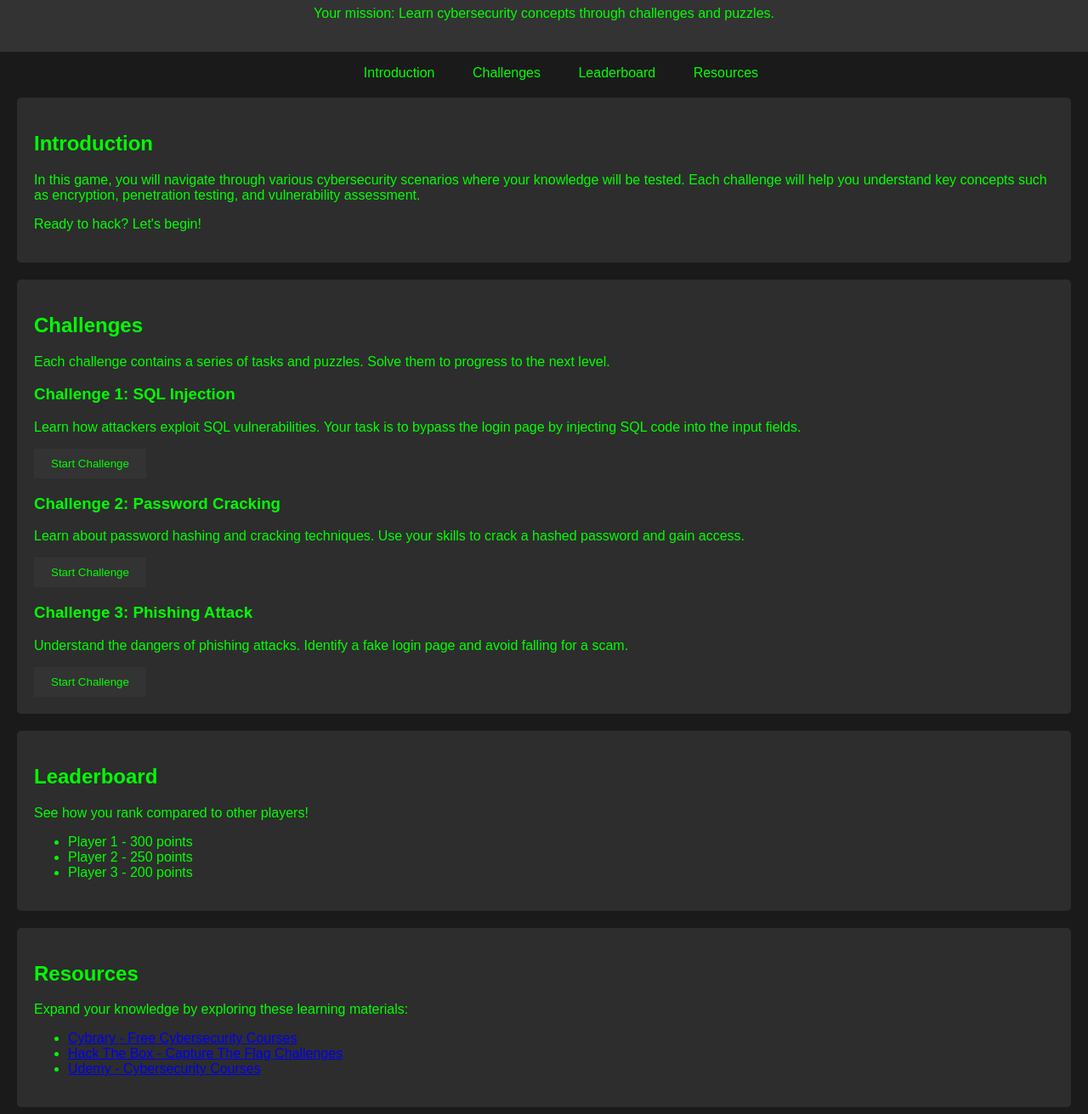
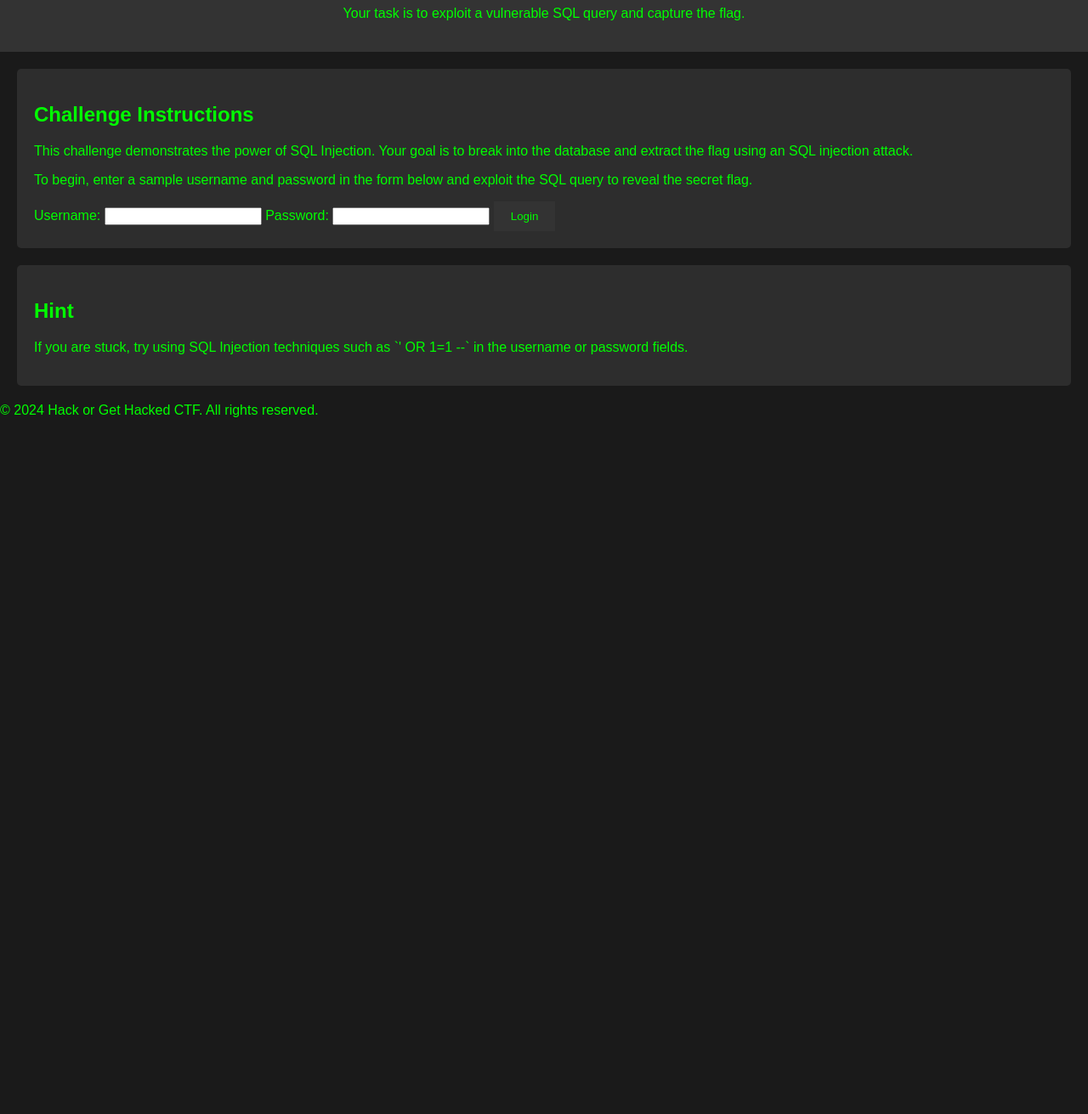
Before and after one commit to cypherdavy/Hack-or-Be-Hacked, a plain HTML site: page index.html in a window 1280 px wide. Shown: the part 93-1404 px from the top of the page at 85% size. After the commit the page ends 800 px from the top, so only its background shows below. Drawn offline with Linux system fonts and the light colour scheme.

Commit message:
Update index.html

```diff
--- a/index.html
+++ b/index.html
@@ -3,77 +3,37 @@
 <head>
     <meta charset="UTF-8">
     <meta name="viewport" content="width=device-width, initial-scale=1.0">
-    <meta http-equiv="X-UA-Compatible" content="ie=edge">
-    <title>Hack or Be Hacked - An Educational Hacking Game</title>
+    <title>Hack or Get Hacked - SQL Injection CTF</title>
     <link rel="stylesheet" href="styles.css">
-    <script src="game.js" defer></script>
 </head>
 <body>
     <header>
-        <h1>Welcome to Hack or Be Hacked</h1>
-        <p>Your mission: Learn cybersecurity concepts through challenges and puzzles.</p>
+        <h1>Welcome to the "Hack or Get Hacked" CTF!</h1>
+        <p>Your task is to exploit a vulnerable SQL query and capture the flag.</p>
     </header>
 
-    <nav>
-        <ul>
-            <li><a href="#intro">Introduction</a></li>
-            <li><a href="#challenges">Challenges</a></li>
-            <li><a href="#leaderboard">Leaderboard</a></li>
-            <li><a href="#resources">Resources</a></li>
-        </ul>
-    </nav>
+    <main>
+        <section>
+            <h2>Challenge Instructions</h2>
+            <p>This challenge demonstrates the power of SQL Injection. Your goal is to break into the database and extract the flag using an SQL injection attack.</p>
+            <p>To begin, enter a sample username and password in the form below and exploit the SQL query to reveal the secret flag.</p>
+            <form action="/submit" method="POST">
+                <label for="username">Username:</label>
+                <input type="text" id="username" name="username" required>
+                <label for="password">Password:</label>
+                <input type="password" id="password" name="password" required>
+                <button type="submit">Login</button>
+            </form>
+        </section>
 
-    <section id="intro">
-        <h2>Introduction</h2>
-        <p>In this game, you will navigate through various cybersecurity scenarios where your knowledge will be tested. Each challenge will help you understand key concepts such as encryption, penetration testing, and vulnerability assessment.</p>
-        <p>Ready to hack? Let's begin!</p>
-    </section>
-
-    <section id="challenges">
-        <h2>Challenges</h2>
-        <p>Each challenge contains a series of tasks and puzzles. Solve them to progress to the next level.</p>
-
-        <div class="challenge">
-            <h3>Challenge 1: SQL Injection</h3>
-            <p>Learn how attackers exploit SQL vulnerabilities. Your task is to bypass the login page by injecting SQL code into the input fields.</p>
-            <button onclick="startChallenge('sql_injection')">Start Challenge</button>
-        </div>
-
-        <div class="challenge">
-            <h3>Challenge 2: Password Cracking</h3>
-            <p>Learn about password hashing and cracking techniques. Use your skills to crack a hashed password and gain access.</p>
-            <button onclick="startChallenge('password_cracking')">Start Challenge</button>
-        </div>
-
-        <div class="challenge">
-            <h3>Challenge 3: Phishing Attack</h3>
-            <p>Understand the dangers of phishing attacks. Identify a fake login page and avoid falling for a scam.</p>
-            <button onclick="startChallenge('phishing_attack')">Start Challenge</button>
-        </div>
-    </section>
-
-    <section id="leaderboard">
-        <h2>Leaderboard</h2>
-        <p>See how you rank compared to other players!</p>
-        <ul>
-            <li>Player 1 - 300 points</li>
-            <li>Player 2 - 250 points</li>
-            <li>Player 3 - 200 points</li>
-        </ul>
-    </section>
-
-    <section id="resources">
-        <h2>Resources</h2>
-        <p>Expand your knowledge by exploring these learning materials:</p>
-        <ul>
-            <li><a href="https://www.cybrary.it">Cybrary - Free Cybersecurity Courses</a></li>
-            <li><a href="https://www.hackthebox.eu">Hack The Box - Capture The Flag Challenges</a></li>
-            <li><a href="https://www.udemy.com/courses/search/?q=cybersecurity">Udemy - Cybersecurity Courses</a></li>
-        </ul>
-    </section>
+        <section id="hint">
+            <h2>Hint</h2>
+            <p>If you are stuck, try using SQL Injection techniques such as `' OR 1=1 --` in the username or password fields.</p>
+        </section>
+    </main>
 
     <footer>
-        <p>&copy; 2024 Hack or Be Hacked. All Rights Reserved.</p>
+        <p>&copy; 2024 Hack or Get Hacked CTF. All rights reserved.</p>
     </footer>
 </body>
 </html>
```
